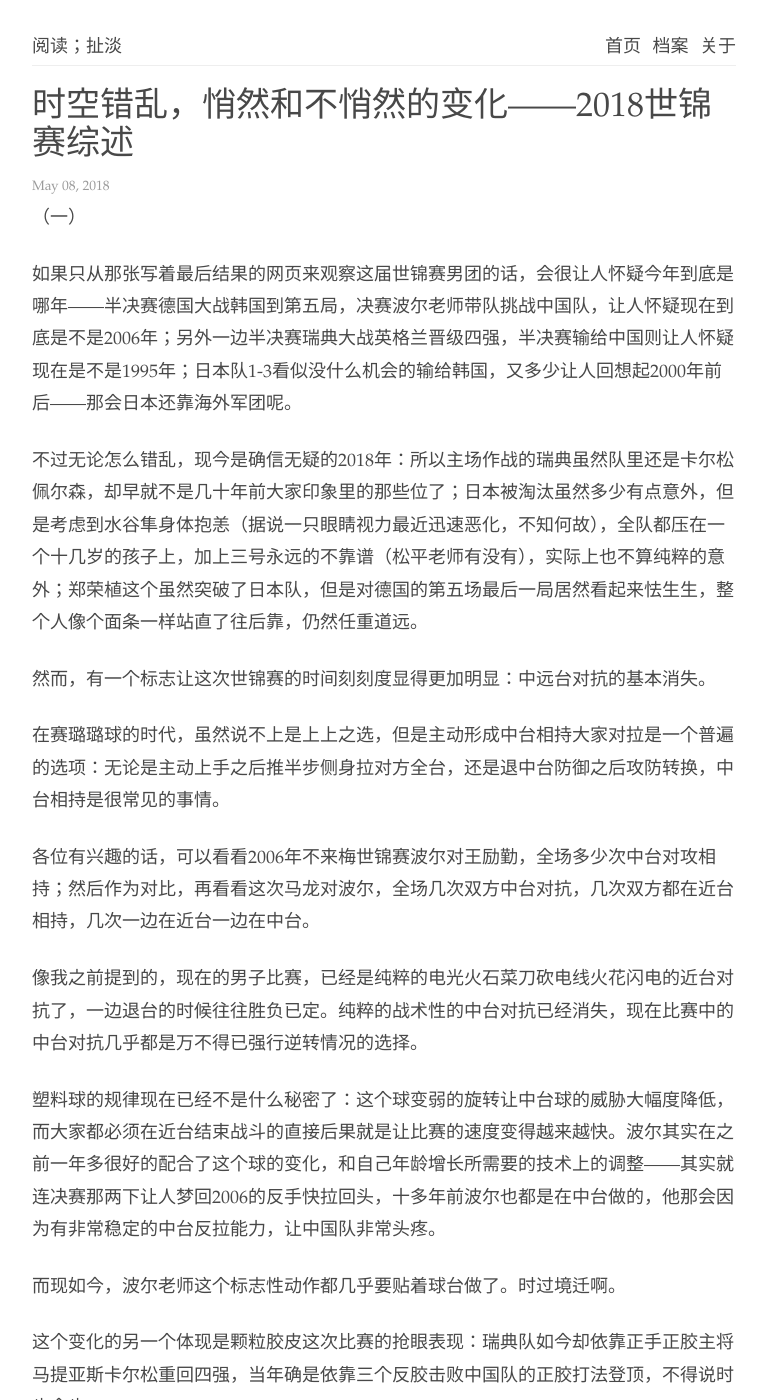
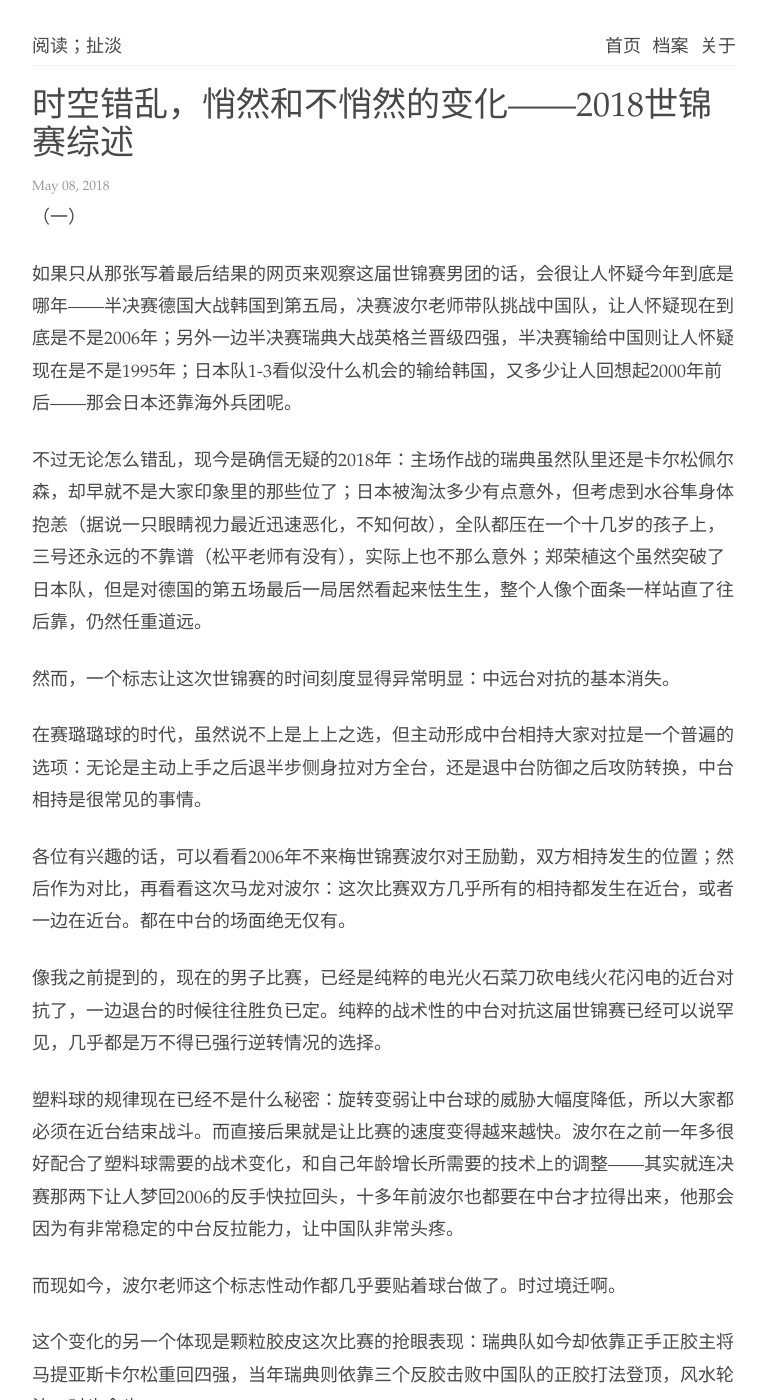
Before and after one commit to readandchedan/readandchedan.github.io, a Jekyll site: the page built from _posts/tabletennis/_posts/2018-05-08-wttc.md, in a window 1280 px wide and 1400 px high. Shown: the whole window, without its empty margins (256-1022 px from the left). Built offline with Jekyll 4.4.1, drawn with Linux system fonts in a browser that asks for light colours; some of the changed text lies outside the part shown.

Commit message:
Commited on 2018-05-09 21:41:54.987335

```diff
--- a/_posts/tabletennis/_posts/2018-05-08-wttc.md
+++ b/_posts/tabletennis/_posts/2018-05-08-wttc.md
@@ -5,25 +5,25 @@
 
 （一）
 
-如果只从那张写着最后结果的网页来观察这届世锦赛男团的话，会很让人怀疑今年到底是哪年——半决赛德国大战韩国到第五局，决赛波尔老师带队挑战中国队，让人怀疑现在到底是不是2006年；另外一边半决赛瑞典大战英格兰晋级四强，半决赛输给中国则让人怀疑现在是不是1995年；日本队1-3看似没什么机会的输给韩国，又多少让人回想起2000年前后——那会日本还靠海外军团呢。
+如果只从那张写着最后结果的网页来观察这届世锦赛男团的话，会很让人怀疑今年到底是哪年——半决赛德国大战韩国到第五局，决赛波尔老师带队挑战中国队，让人怀疑现在到底是不是2006年；另外一边半决赛瑞典大战英格兰晋级四强，半决赛输给中国则让人怀疑现在是不是1995年；日本队1-3看似没什么机会的输给韩国，又多少让人回想起2000年前后——那会日本还靠海外兵团呢。
 
-不过无论怎么错乱，现今是确信无疑的2018年：所以主场作战的瑞典虽然队里还是卡尔松佩尔森，却早就不是几十年前大家印象里的那些位了；日本被淘汰虽然多少有点意外，但是考虑到水谷隼身体抱恙（据说一只眼睛视力最近迅速恶化，不知何故），全队都压在一个十几岁的孩子上，加上三号永远的不靠谱（松平老师有没有），实际上也不算纯粹的意外；郑荣植这个虽然突破了日本队，但是对德国的第五场最后一局居然看起来怯生生，整个人像个面条一样站直了往后靠，仍然任重道远。
+不过无论怎么错乱，现今是确信无疑的2018年：主场作战的瑞典虽然队里还是卡尔松佩尔森，却早就不是大家印象里的那些位了；日本被淘汰多少有点意外，但考虑到水谷隼身体抱恙（据说一只眼睛视力最近迅速恶化，不知何故），全队都压在一个十几岁的孩子上，三号还永远的不靠谱（松平老师有没有），实际上也不那么意外；郑荣植这个虽然突破了日本队，但是对德国的第五场最后一局居然看起来怯生生，整个人像个面条一样站直了往后靠，仍然任重道远。
 
-然而，有一个标志让这次世锦赛的时间刻刻度显得更加明显：中远台对抗的基本消失。
+然而，一个标志让这次世锦赛的时间刻度显得异常明显：中远台对抗的基本消失。
 
-在赛璐璐球的时代，虽然说不上是上上之选，但是主动形成中台相持大家对拉是一个普遍的选项：无论是主动上手之后推半步侧身拉对方全台，还是退中台防御之后攻防转换，中台相持是很常见的事情。
+在赛璐璐球的时代，虽然说不上是上上之选，但主动形成中台相持大家对拉是一个普遍的选项：无论是主动上手之后退半步侧身拉对方全台，还是退中台防御之后攻防转换，中台相持是很常见的事情。
 
-各位有兴趣的话，可以看看2006年不来梅世锦赛波尔对王励勤，全场多少次中台对攻相持；然后作为对比，再看看这次马龙对波尔，全场几次双方中台对抗，几次双方都在近台相持，几次一边在近台一边在中台。
+各位有兴趣的话，可以看看2006年不来梅世锦赛波尔对王励勤，双方相持发生的位置；然后作为对比，再看看这次马龙对波尔：这次比赛双方几乎所有的相持都发生在近台，或者一边在近台。都在中台的场面绝无仅有。
 
-像我之前提到的，现在的男子比赛，已经是纯粹的电光火石菜刀砍电线火花闪电的近台对抗了，一边退台的时候往往胜负已定。纯粹的战术性的中台对抗已经消失，现在比赛中的中台对抗几乎都是万不得已强行逆转情况的选择。
+像我之前提到的，现在的男子比赛，已经是纯粹的电光火石菜刀砍电线火花闪电的近台对抗了，一边退台的时候往往胜负已定。纯粹的战术性的中台对抗这届世锦赛已经可以说罕见，几乎都是万不得已强行逆转情况的选择。
 
-塑料球的规律现在已经不是什么秘密了：这个球变弱的旋转让中台球的威胁大幅度降低，而大家都必须在近台结束战斗的直接后果就是让比赛的速度变得越来越快。波尔其实在之前一年多很好的配合了这个球的变化，和自己年龄增长所需要的技术上的调整——其实就连决赛那两下让人梦回2006的反手快拉回头，十多年前波尔也都是在中台做的，他那会因为有非常稳定的中台反拉能力，让中国队非常头疼。
+塑料球的规律现在已经不是什么秘密：旋转变弱让中台球的威胁大幅度降低，所以大家都必须在近台结束战斗。而直接后果就是让比赛的速度变得越来越快。波尔在之前一年多很好配合了塑料球需要的战术变化，和自己年龄增长所需要的技术上的调整——其实就连决赛那两下让人梦回2006的反手快拉回头，十多年前波尔也都要在中台才拉得出来，他那会因为有非常稳定的中台反拉能力，让中国队非常头疼。
 
 而现如今，波尔老师这个标志性动作都几乎要贴着球台做了。时过境迁啊。
 
-这个变化的另一个体现是颗粒胶皮这次比赛的抢眼表现：瑞典队如今却依靠正手正胶主将马提亚斯卡尔松重回四强，当年确是依靠三个反胶击败中国队的正胶打法登顶，不得说时也命也。
+这个变化的另一个体现是颗粒胶皮这次比赛的抢眼表现：瑞典队如今却依靠正手正胶主将马提亚斯卡尔松重回四强，当年瑞典则依靠三个反胶击败中国队的正胶打法登顶，风水轮流，时也命也。
 
-在现今这个大环境下，颗粒胶皮如果能打出特色其实威胁不能小视：一触即散的比赛节奏中，短时间多拍的快速交战正好是颗粒胶皮的领域。尤其在团体赛这种气氛里，颗粒胶皮一旦打开非常不好控制。
+现今这个大环境下，颗粒胶皮如果能打出特色其实威胁不能小视：一触即散的比赛节奏中，短时间多拍的快速交战正好是颗粒胶皮的领域。尤其在团体赛这种气氛里，颗粒胶皮一旦打开非常不好控制。颗粒胶皮历来依靠肾上腺素加持，现如今的环境可以说非常适合颗粒胶皮脾性。
 
 同样的道理体现在女子的伊藤美诚身上：就在不久之前，多少还有平野已经成长起来，伊藤已经落后的论调；但是现在来看，虽然伊藤的身高不足，打法非常依赖搏杀，但是她的风格分外适合现在的气候。
 
@@ -31,9 +31,9 @@
 
 截至目前，伊藤仍然是整个生胶打法中最接近王涛的一个，而当年的王涛拿到今天仍然是生胶打法的先进样本。和王涛一样，伊藤不是单纯的凶，猛，莽，实际上还相当有灵气；她虽然搏杀积极，但是整体打法是建立在来回的速度变化上的，注重连续和套路；和木子唐鹏等等选手不同，伊藤是一个反手为主的选手，整体球非常有生胶特色，以生胶为基础，并不将其反手作为弱点加以保护。
 
-这三点都和王涛非常相似。然而伊藤的反手，尤其在接发球，是迄今为止技术最丰富的生胶：有侧拧（对刘诗雯第二局2：1，第三局4：0，而且是转的），能拉下旋（第四局4:3，第五局10:11决胜），能磕接，生胶基本上家底全拿出来了。
+这三点都和王涛非常相似。然而伊藤的反手，尤其在接发球，是迄今为止技术最丰富的生胶：有侧拧（对刘诗雯第二局2：1，第三局4：0，而且是转的），能拉下旋（第四局4:3，第五局10:11决胜），能磕接，弹打突击更不用说，生胶家底全拿出来了。
 
-你当然可以说现在的伊藤就会是将来的平野，但是对于生胶打法来说，速度实力变化手感都有了，可能将来稳定性不会太强，作为一种打法所有的牌面差不多都在伊藤手上了。不能要求更多了。
+你当然可以说现在的伊藤就会是将来的平野，但是对于生胶打法来说，速度实力变化手感都有了，可能将来稳定性不会太强，作为一种打法所有的牌面差不多都在伊藤手上了，不能要求更多了。
 
 相比于日本男队的别扭（怎么放都不对头的三号）和不靠谱（谁都能赢谁都能输的水谷隼），日本女队处在一个明显更靠得住的位置：石川能提供相当的稳定性和足够的经验，平野伊藤有冲击力，最坏情况，一样十来岁的早田们还坐在板凳上，即使不上场加油声音量管够。
 
@@ -49,19 +49,19 @@
 
 别说张本了，当年连樊振东也有一样的问题。
 
-郑荣植半决赛赢了水谷隼，算是突破一道心魔；但是接下来对阵德国第五场整个人打到最后缩成一根面条，仍然有心态问题需要突破。韩国队接下来的梯队算是很稳定了，未来一段时间他们仍然存在的成长空间就在郑荣植的抗压能力了。
+郑荣植半决赛赢了水谷隼，算是突破一道心魔；但是接下来对阵德国第五场整个人打到最后缩成一根面条，人一碰球整个往后倒，仍然有心态问题需要突破。韩国队接下来的梯队算是稳定，未来他们的成长空间就在郑荣植的抗压能力了。
 
-弗朗西斯卡算是德国队一个亮点，决赛给许昕造成了比最终比分看起来更大的苦难。类型上说他其实算是一个偏重质量的高大型选手。他自己说偶像是老萨，但是偏偏他最大的难关就在老萨那样的稳定性上。他这段时间看起来和波尔一样加强了前台的速度，如果他能在生涯这个阶段增强更多实力（相持稳定性），德国队或许多年之后能再次获得一个稳定的三号。
+弗朗西斯卡算是德国队一个亮点，决赛给许昕造成了比最终比分看起来更大的苦难。类型上说他其实算是一个偏重质量的高大型选手。他自己说偶像是老萨，但是偏偏他最大的难关就在老萨那样的稳定性上。以他的风格来说，他的失误水平仍然是不成比例的高。他这段时间看起来和波尔一样加强了前台的速度，如果他能在生涯这个阶段增强更多实力（相持稳定性），德国队或许多年之后能再次获得一个稳定的三号。
 
 一些想起来的事儿：
 
 女子的香港队进入了四强，算是个不算惊喜的意外：多年本土造血，香港成功夺牌，也是个很值得庆祝的成就。即便在中国强大的大背景下，香港日本这样执着于付出并且下血本努力工作的队伍都获得了回报，这样的故事对于其他协会肯定是个激励。
 
-朝韩联队事件的处理方式：国际乒联是个行事风格挺左的组织，这风评名声在外，这次这个事儿算是把这个标签彻底贴牢了。我私人而言不太反对朝韩联队这种国际事件，但是我仍然觉得于情于理都应该赛前决定。运动员上场比赛这种事情并不太像单纯的1+1等于2，临上场了才知道自己比赛的目的改变了（为一国变成为两国关系），队友也要换，这种事情很难说就是看起来的账面变强了那么简单。
+朝韩联队事件的处理方式：国际乒联是个行事风格挺左的组织，这风评名声在外，这次这个事儿算是把这个标签彻底贴牢了。我私人而言不太反对朝韩联队这种国际事件，但是我仍然觉得于情于理都应该赛前决定。运动员上场比赛这种事情并不太像单纯的1+1等于2，临上场了才知道自己比赛的目的改变了（从为一国荣誉变成为两国关系），队友也要换，这种事情很难说就是看起来的账面变强了那么简单。
 
 巴西队的乒乓球似乎非常非常幸运：男队进了淘汰赛，当然非常不错。德国队因为人员原因排出了一个非常尴尬的阵容，还有声音认为保送巴西进决赛（巴西队实力打脸）。但是可能没多少人知道的是，巴西的整体体育氛围（足球除外）非常糟糕，高层人员因为腐败被捕，大量体育协会连带出问题，许多干脆就找不到资金，乒乓球是怎么一年一个脚印还在往前走的，真是天知道。
 
-法国队小组没出线：客观地说，现在各个协会之间的实力对比，比以往都要接近。中国队有些优势，但是这之外输赢都有机会。法国男队在欧洲俨然是号人物，小组没能出线，比起日本男队赛前打着世界第二的旗号四强没进去，也不能说就是多意外的情况。
+法国队小组没出线：客观地说，现在各个协会之间的实力对比，比以往都要接近。中国队有些优势，但是这之外输赢都有机会。法国男队在欧洲俨然是号人物，小组没能出线，比起日本男队赛前打着世界第二的旗号四强没进去，也不能说就是多意外的情况。欧洲大范围之内，奥地利法国英格兰瑞典葡萄牙德国，大家半斤八两，谁赢谁输都要看当时天时地利。
 
 
 
@@ -81,7 +81,7 @@
 
 处在未来梯队的林高远朱雨玲都已经23岁，陈梦24岁。23岁的马龙张继科当年已经团体赛主力选手级别；23岁的王楠张怡宁已经是奥运冠军级别的选手；23岁的马林已经是中国队的绝对主力（巴黎世锦赛），23岁的王励勤已经是世锦赛冠军（2001大阪）。
 
-考虑到罢赛事件之后的一系列变化，我的猜测是这个阵容恐怕还要延续一段时间，甚至可能是相当长一段时间：现在乒乓球队的行政权力实际上已经被抽离，主管教练和教练组组长注定已经不会再是刘国梁时期的大家长角色。现如今的结构会给予运动员更多的选择（比如说结婚）和自由。现如今教练和运动员的关系不再那么像传统的如父如子的师徒关系，会更接近平等合作的伙伴关系。
+考虑到罢赛事件之后的一系列变化，我的猜测是这个阵容恐怕还要延续一段时间，甚至可能是相当长一段时间：现在乒乓球队的行政权力实际上已经被抽离，主管教练和教练组组长注定已经不会再是刘国梁时期的大家长角色。现如今教练和运动员的关系不再那么像传统的如父如子的师徒关系，会更接近平等合作的伙伴关系。这个结构一方面会给予运动员更多的选择（比如说结婚）和自由，另一方面可能也缺乏年轻选手需要的针对性培养和计划。
 
 如果这个假设为真，那么运动员会有在竞争力允许的情况下尽量延长自己运动生涯的自由，但是现如今27岁前后的丁宁刘诗雯，29岁前后的马龙许昕都还当之无愧的承担着主力的责任，已经说明一些问题。
 
```
Also changed, not shown: other parts of _posts/tabletennis/_posts/2018-05-08-wttc.md (+1 -1 lines), _posts/nonfiction/_posts/2018-03-18-strike.md (+10 -10 lines).
